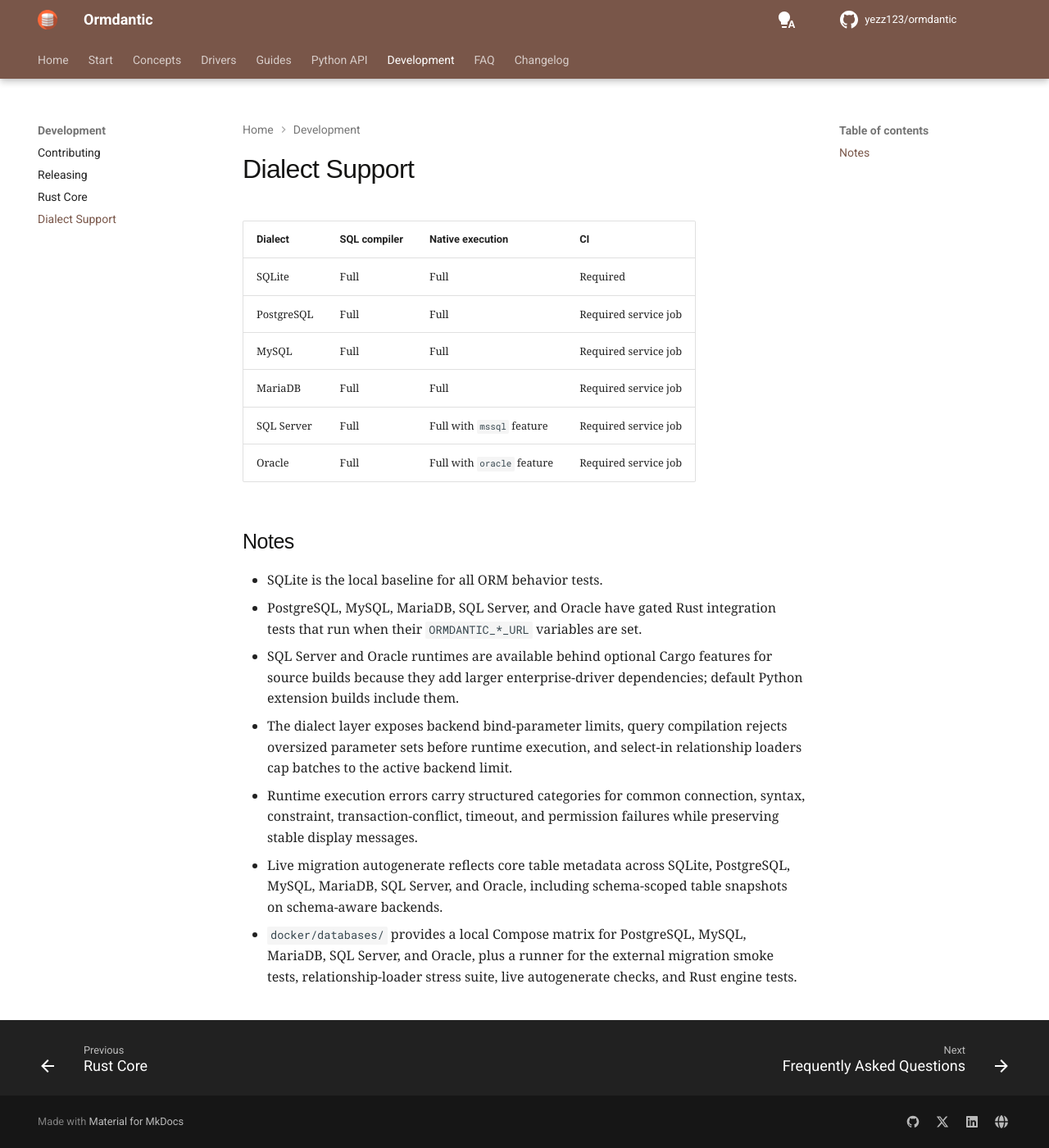
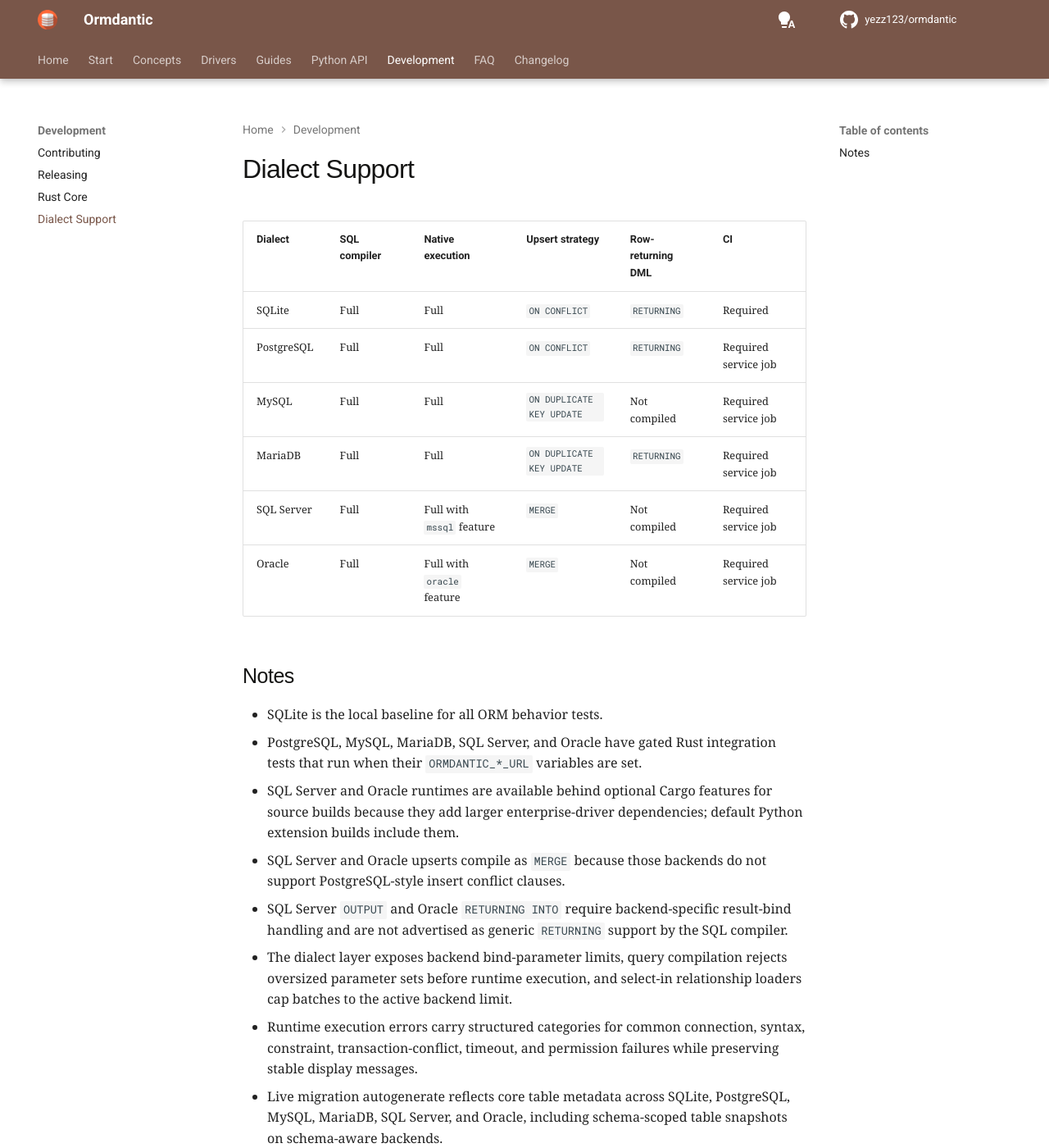
Before and after one commit to yezz123/ormdantic, an MkDocs documentation site: the page built from docs/architecture/dialect-support.md, in a window 1280 px wide and 1400 px high. Shown: the whole window at 82% size. Built offline with MkDocs 1.6.1 and Material for MkDocs 9.7.7, drawn with Linux system fonts in a browser that asks for light colours; comment, search, counter and statistics services are not loaded.

Commit message:
:memo: Update documentation for SQL dialect support and upsert functionality
- Expanded the dialect support documentation to include upsert strategies and row-returning DML capabilities for SQLite, PostgreSQL, MySQL, MariaDB, SQL Server, and Oracle.
- Clarified the handling of `MERGE` upserts for SQL Server and Oracle, noting the backend-specific behavior of `OUTPUT` and `RETURNING INTO`.
- Enhanced the SQL Server and Oracle driver documentation to reflect the new upsert capabilities and their implications for result binding.

```diff
--- a/docs/architecture/dialect-support.md
+++ b/docs/architecture/dialect-support.md
@@ -1,19 +1,21 @@
 # Dialect Support
 
-| Dialect    | SQL compiler | Native execution           | CI                   |
-| ---------- | ------------ | -------------------------- | -------------------- |
-| SQLite     | Full         | Full                       | Required             |
-| PostgreSQL | Full         | Full                       | Required service job |
-| MySQL      | Full         | Full                       | Required service job |
-| MariaDB    | Full         | Full                       | Required service job |
-| SQL Server | Full         | Full with `mssql` feature  | Required service job |
-| Oracle     | Full         | Full with `oracle` feature | Required service job |
+| Dialect    | SQL compiler | Native execution           | Upsert strategy             | Row-returning DML | CI                   |
+| ---------- | ------------ | -------------------------- | --------------------------- | ----------------- | -------------------- |
+| SQLite     | Full         | Full                       | `ON CONFLICT`               | `RETURNING`       | Required             |
+| PostgreSQL | Full         | Full                       | `ON CONFLICT`               | `RETURNING`       | Required service job |
+| MySQL      | Full         | Full                       | `ON DUPLICATE KEY UPDATE`   | Not compiled      | Required service job |
+| MariaDB    | Full         | Full                       | `ON DUPLICATE KEY UPDATE`   | `RETURNING`       | Required service job |
+| SQL Server | Full         | Full with `mssql` feature  | `MERGE`                     | Not compiled      | Required service job |
+| Oracle     | Full         | Full with `oracle` feature | `MERGE`                     | Not compiled      | Required service job |
 
 ## Notes
 
 - SQLite is the local baseline for all ORM behavior tests.
 - PostgreSQL, MySQL, MariaDB, SQL Server, and Oracle have gated Rust integration tests that run when their `ORMDANTIC_*_URL` variables are set.
 - SQL Server and Oracle runtimes are available behind optional Cargo features for source builds because they add larger enterprise-driver dependencies; default Python extension builds include them.
+- SQL Server and Oracle upserts compile as `MERGE` because those backends do not support PostgreSQL-style insert conflict clauses.
+- SQL Server `OUTPUT` and Oracle `RETURNING INTO` require backend-specific result-bind handling and are not advertised as generic `RETURNING` support by the SQL compiler.
 - The dialect layer exposes backend bind-parameter limits, query compilation rejects oversized parameter sets before runtime execution, and select-in relationship loaders cap batches to the active backend limit.
 - Runtime execution errors carry structured categories for common connection, syntax, constraint, transaction-conflict, timeout, and permission failures while preserving stable display messages.
 - Live migration autogenerate reflects core table metadata across SQLite, PostgreSQL, MySQL, MariaDB, SQL Server, and Oracle, including schema-scoped table snapshots on schema-aware backends.
```
Also changed, not shown: docs/drivers/mssql.md (+3 -1 lines), docs/drivers/oracle.md (+3 -0 lines).
